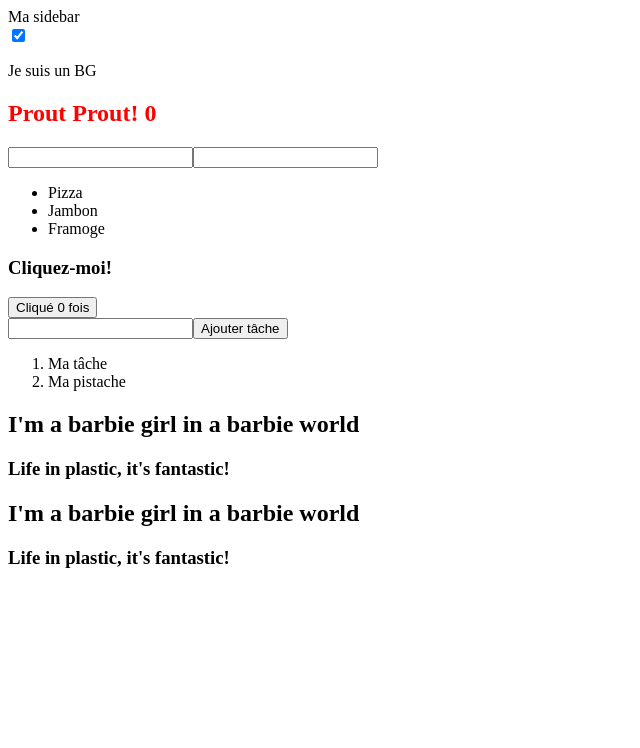
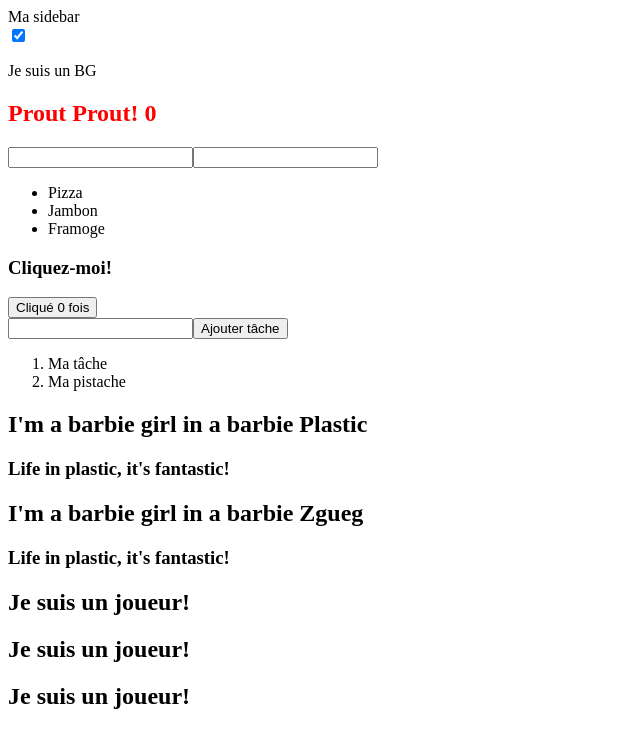
Before and after one commit to jblavisse/vue-tuto, a Vue app: page / in a window 1280 px wide. Shown: the top 748 px of the page, without its empty margins (0-640 px from the left). Built offline with nearby package versions, Linux system fonts and the light colour scheme.

Commit message:
Create component Player

```diff
--- a/src/App.vue
+++ b/src/App.vue
@@ -34,19 +34,25 @@
       </ol>
     </div>
 
-    <Barbie />
-    <Barbie />
+    <Barbie world="Plastic" />
+    <Barbie world="Zgueg" />
+
+    <Player />
+    <Player />
+    <Player />
   </div>
 </template>
 
 <script>
 import { v4 as uuidv4 } from 'uuid';
 import Barbie from './components/Barbie';
+import Player from './components/Player';
 
 export default {
   name: 'App',
   components: {
-    Barbie
+    Barbie,
+    Player
   },
   methods: {
     clickMe: function() {
--- a/src/components/Barbie.vue
+++ b/src/components/Barbie.vue
@@ -1,13 +1,16 @@
 <template>
   <div class="barbie">
-      <h2>I'm a barbie girl in a barbie world</h2>
+      <h2>I'm a barbie girl in a barbie {{world}}</h2>
       <h3>Life in plastic, it's fantastic!</h3>
   </div>
 </template>
 
 <script>
 export default {
-    name:'Barbie'
+    name:'Barbie',
+    props: {
+      world: String
+    }
 }
 </script>
 
--- /dev/null
+++ b/src/components/Player.vue
@@ -0,0 +1,16 @@
+<template>
+    <div class="player">
+        <h2>Je suis un joueur!</h2>
+    </div>
+</template>
+
+<script>
+export default {
+    //name: 'Player',
+
+}
+</script>
+
+<style>
+
+</style>
```
